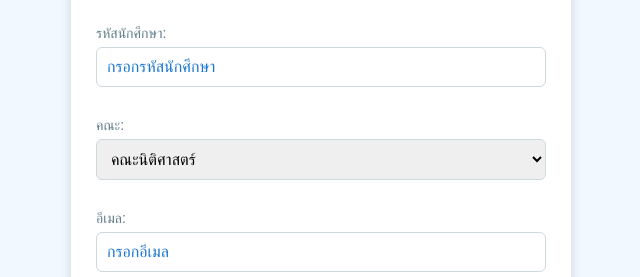
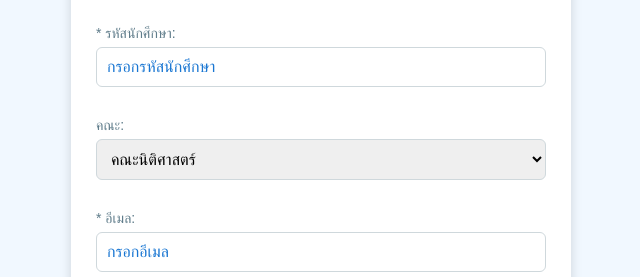
Before and after one commit to PawaritMangnimit/6709681115_LibraryMembershipApplicationForm, a plain HTML site: page index.html in a window 1280 px wide. Shown: the part 371-648 px from the top of the page, 319-959 px from the left. Drawn offline with Linux system fonts and the light colour scheme.

Commit message:
forgot to add * to field that need to input

```diff
--- a/index.html
+++ b/index.html
@@ -36,7 +36,7 @@
         </div>
         <br>
 
-        <label for="id">รหัสนักศึกษา:</label>
+        <label for="id">* รหัสนักศึกษา:</label>
         <input type="text" id="id" name="id" placeholder="กรอกรหัสนักศึกษา" required> <br>
 
 
@@ -65,7 +65,7 @@
         </select>
 
 
-        <label for="email">อีเมล:</label>
+        <label for="email">* อีเมล:</label>
         <input type="email" id="email" name="email" placeholder="กรอกอีเมล" required>
         <div class="radio-container">
             <input type="radio" id="yes" name="yes" value="yes" checked>
```
